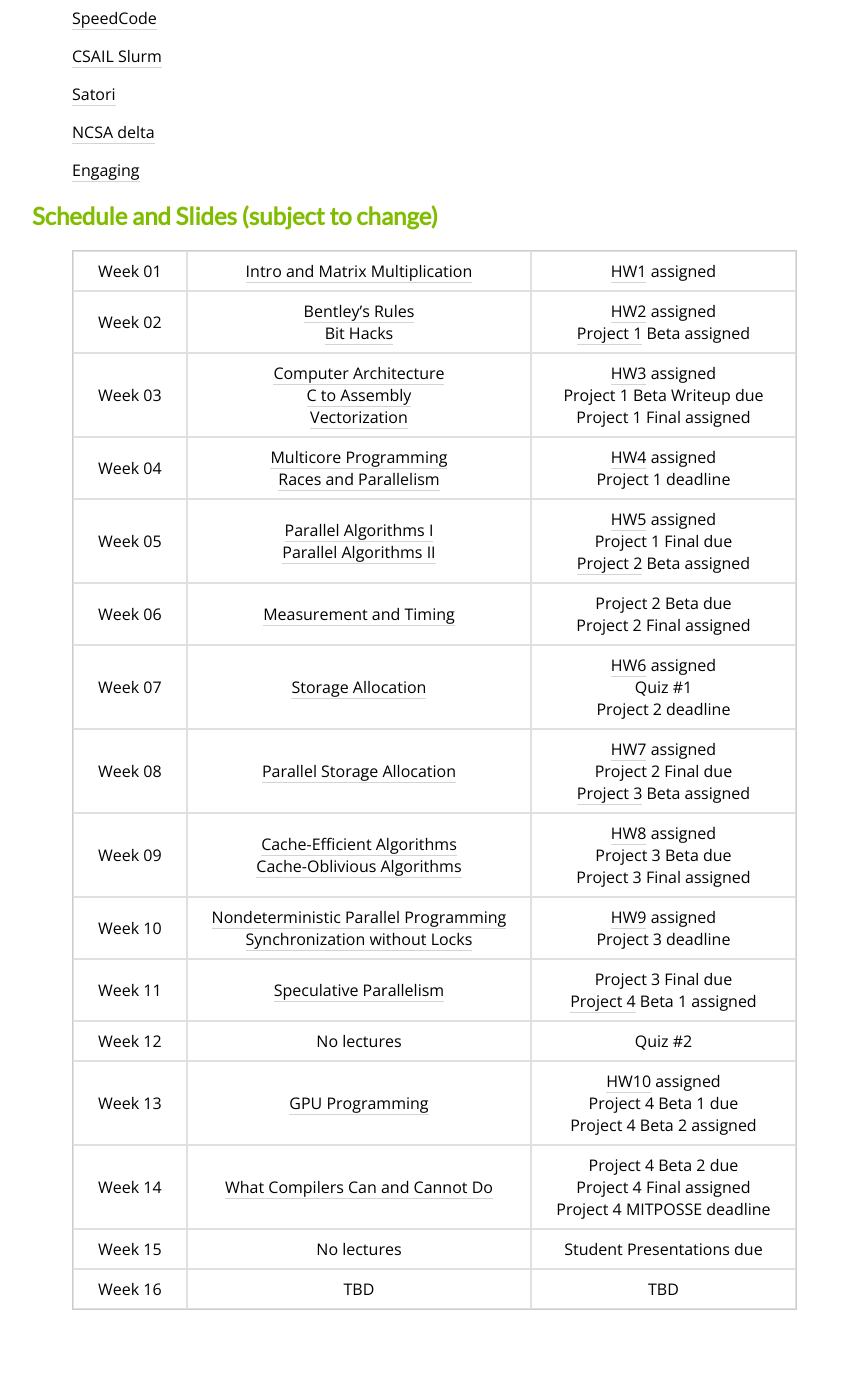
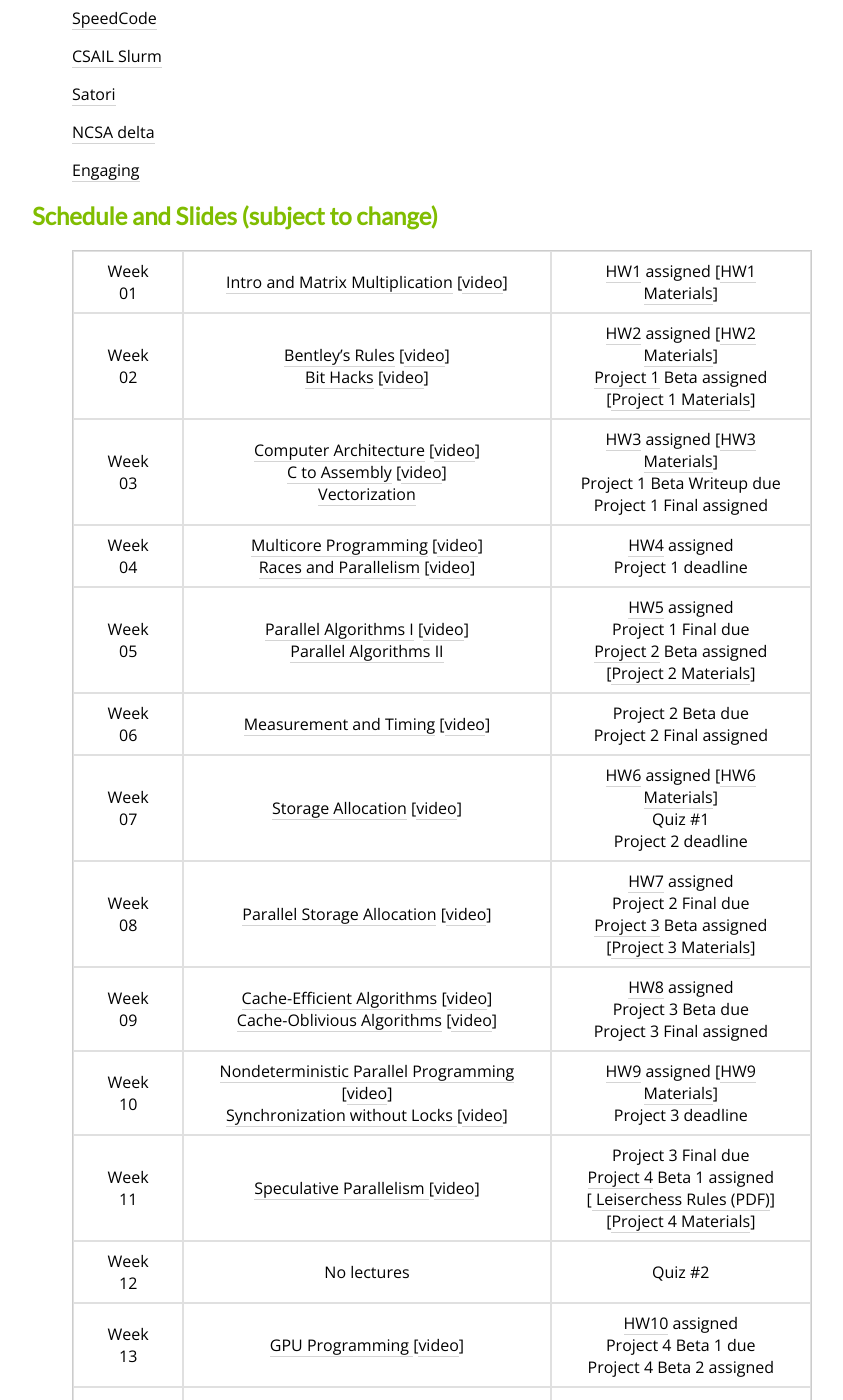
Before and after one commit to chenxuhao/chenxuhao.github.io, a Jekyll site: the page sw-perf-engineering/index.html, which Jekyll copies as it is, in a window 1280 px wide and 1400 px high, scrolled down 1373 px. Shown: the whole window, without its empty margins (208-1051 px from the left). Built offline with Jekyll 4.4.1, drawn with Linux system fonts in a browser that asks for light colours.

Commit message:
add homeworks

```diff
--- a/sw-perf-engineering/index.html
+++ b/sw-perf-engineering/index.html
@@ -140,20 +140,20 @@ Office Hours: Time, Location </h4>
 <h2> Schedule and Slides (subject to change)</h2>
 
 <table cellspacing="0">
-<tr> <td> Week 01 </td> <td> <a href="Lecture01.pdf">Intro and Matrix Multiplication</a> </td> <td> <a href="hw1.pdf">HW1</a> assigned </td> </tr>
-<tr> <td> Week 02 </td> <td> <a href="Lecture02.pdf">Bentley’s Rules</a> <br> <a href="Lecture03.pdf">Bit Hacks</a> </td> <td> <a href="hw2.pdf">HW2</a> assigned <br> <a href="project1.pdf">Project 1</a> Beta assigned </td> </tr>
-<tr> <td> Week 03 </td> <td> <a href="Lecture04.pdf">Computer Architecture</a> <br> <a href="Lecture05.pdf">C to Assembly</a> <br> <a href="Lecture06.pdf">Vectorization</a> </td> <td> <a href="hw3.pdf">HW3</a> assigned <br> Project 1 Beta Writeup due <br> Project 1 Final assigned </td> </tr>
-<tr> <td> Week 04 </td> <td> <a href="Lecture07.pdf">Multicore Programming</a> <br> <a href="Lecture08.pdf">Races and Parallelism</a> </td> <td> <a href="hw4.pdf">HW4</a> assigned <br> Project 1 deadline </td> </tr>
-<tr> <td> Week 05 </td> <td> <a href="Lecture09.pdf">Parallel Algorithms I</a> <br> <a href="Lecture10.pdf">Parallel Algorithms II</a> </td> <td> <a href="hw5.pdf">HW5</a> assigned <br> Project 1 Final due <br> <a href="project2.pdf">Project 2</a> Beta assigned </td> </tr>
-<tr> <td> Week 06 </td> <td> <a href="Lecture11.pdf">Measurement and Timing</a> </td> <td> Project 2 Beta due <br> Project 2 Final assigned </td> </tr>
-<tr> <td> Week 07 </td> <td> <a href="Lecture12.pdf">Storage Allocation</a> </td> <td> <a href="hw6.pdf">HW6</a> assigned <br> Quiz #1 <br> Project 2 deadline </td> </tr>
-<tr> <td> Week 08 </td> <td> <a href="Lecture13.pdf">Parallel Storage Allocation</a> </td> <td> <a href="hw7.pdf">HW7</a> assigned <br> Project 2 Final due <br> <a href="project3.pdf">Project 3</a> Beta assigned </td> </tr>
-<tr> <td> Week 09 </td> <td> <a href="Lecture14.pdf">Cache-Efficient Algorithms</a> <br> <a href="Lecture15.pdf">Cache-Oblivious Algorithms</a> </td> <td> <a href="hw8.pdf">HW8</a> assigned <br> Project 3 Beta due <br> Project 3 Final assigned </td>  </tr>
-<tr> <td> Week 10 </td> <td> <a href="Lecture16.pdf">Nondeterministic Parallel Programming </a> <br> <a href="Lecture17.pdf">Synchronization without Locks </a> </td> <td> <a href="hw9.pdf">HW9</a> assigned <br> Project 3 deadline </td> </tr>
-<tr> <td> Week 11 </td> <td> <a href="Lecture18.pdf">Speculative Parallelism </a> </td> <td> Project 3 Final due <br> <a href="project4.pdf">Project 4</a> Beta 1 assigned </td> </tr>
+<tr> <td> Week 01 </td> <td> <a href="Lecture01.pdf">Intro and Matrix Multiplication</a> [<a href="https://ocw.mit.edu/courses/6-172-performance-engineering-of-software-systems-fall-2018/resources/lecture-1-intro-and-matrix-multiplication/">video</a>] </td> <td> <a href="hw1.pdf">HW1</a> assigned [<a href="https://ocw.mit.edu/courses/6-172-performance-engineering-of-software-systems-fall-2018/resources/mit6_172f18_hw1/">HW1 Materials</a>] </td> </tr>
+<tr> <td> Week 02 </td> <td> <a href="Lecture02.pdf">Bentley’s Rules</a> [<a href="https://ocw.mit.edu/courses/6-172-performance-engineering-of-software-systems-fall-2018/resources/lecture-2-bentley-rules-for-optimizing-work/">video</a>] <br> <a href="Lecture03.pdf">Bit Hacks</a> [<a href="https://ocw.mit.edu/courses/6-172-performance-engineering-of-software-systems-fall-2018/resources/lecture-3-bit-hacks/">video</a>] </td> <td> <a href="hw2.pdf">HW2</a> assigned [<a href="https://ocw.mit.edu/courses/6-172-performance-engineering-of-software-systems-fall-2018/resources/mit6_172f18_hw2/">HW2 Materials</a>] <br> <a href="project1.pdf">Project 1</a> Beta assigned <br> [<a href="https://ocw.mit.edu/courses/6-172-performance-engineering-of-software-systems-fall-2018/resources/mit6_172f18-project1/">Project 1 Materials</a>] </td> </tr>
+<tr> <td> Week 03 </td> <td> <a href="Lecture04.pdf">Computer Architecture</a> [<a href="https://ocw.mit.edu/courses/6-172-performance-engineering-of-software-systems-fall-2018/resources/lecture-4-assembly-language-computer-architecture/">video</a>] <br> <a href="Lecture05.pdf">C to Assembly</a> [<a href="https://ocw.mit.edu/courses/6-172-performance-engineering-of-software-systems-fall-2018/resources/lecture-5-c-to-assembly/">video</a>] <br> <a href="Lecture06.pdf">Vectorization</a> </td> <td> <a href="hw3.pdf">HW3</a> assigned [<a href="https://ocw.mit.edu/courses/6-172-performance-engineering-of-software-systems-fall-2018/resources/mit6_172f18_hw3/">HW3 Materials</a>] <br> Project 1 Beta Writeup due <br> Project 1 Final assigned </td> </tr>
+<tr> <td> Week 04 </td> <td> <a href="Lecture07.pdf">Multicore Programming</a> [<a href="https://ocw.mit.edu/courses/6-172-performance-engineering-of-software-systems-fall-2018/resources/lecture-6-multicore-programming/">video</a>] <br> <a href="Lecture08.pdf">Races and Parallelism</a> [<a href="https://ocw.mit.edu/courses/6-172-performance-engineering-of-software-systems-fall-2018/resources/lecture-7-races-and-parallelism/">video</a>] </td> <td> <a href="hw4.pdf">HW4</a> assigned <br> Project 1 deadline </td> </tr>
+<tr> <td> Week 05 </td> <td> <a href="Lecture09.pdf">Parallel Algorithms I</a> [<a href="https://ocw.mit.edu/courses/6-172-performance-engineering-of-software-systems-fall-2018/resources/lecture-8-analysis-of-multithreaded-algorithms/">video</a>] <br> <a href="Lecture10.pdf">Parallel Algorithms II</a> </td> <td> <a href="hw5.pdf">HW5</a> assigned <br> Project 1 Final due <br> <a href="project2.pdf">Project 2</a> Beta assigned <br> [<a href="https://ocw.mit.edu/courses/6-172-performance-engineering-of-software-systems-fall-2018/resources/mit6_172f18-project2/">Project 2 Materials</a>] </td> </tr>
+<tr> <td> Week 06 </td> <td> <a href="Lecture11.pdf">Measurement and Timing</a> [<a href="https://ocw.mit.edu/courses/6-172-performance-engineering-of-software-systems-fall-2018/resources/lecture-10-measurement-and-timing/">video</a>] </td> <td> Project 2 Beta due <br> Project 2 Final assigned </td> </tr>
+<tr> <td> Week 07 </td> <td> <a href="Lecture12.pdf">Storage Allocation</a> [<a href="https://ocw.mit.edu/courses/6-172-performance-engineering-of-software-systems-fall-2018/resources/lecture-11-storage-allocation/">video</a>] </td> <td> <a href="hw6.pdf">HW6</a> assigned [<a href="https://ocw.mit.edu/courses/6-172-performance-engineering-of-software-systems-fall-2018/resources/mit6_172f18_hw7/">HW6 Materials</a>] <br> Quiz #1 <br> Project 2 deadline </td> </tr>
+<tr> <td> Week 08 </td> <td> <a href="Lecture13.pdf">Parallel Storage Allocation</a> [<a href="https://ocw.mit.edu/courses/6-172-performance-engineering-of-software-systems-fall-2018/resources/lecture-12-parallel-storage-allocation/">video</a>] </td> <td> <a href="hw7.pdf">HW7</a> assigned <br> Project 2 Final due <br> <a href="project3.pdf">Project 3</a> Beta assigned  <br> [<a href="https://ocw.mit.edu/courses/6-172-performance-engineering-of-software-systems-fall-2018/resources/mit6_172f18-project3/">Project 3 Materials</a>] </td> </tr>
+<tr> <td> Week 09 </td> <td> <a href="Lecture14.pdf">Cache-Efficient Algorithms</a> [<a href="https://ocw.mit.edu/courses/6-172-performance-engineering-of-software-systems-fall-2018/resources/lecture-14-caching-and-cache-efficient-algorithms/">video</a>] <br> <a href="Lecture15.pdf">Cache-Oblivious Algorithms</a> [<a href="https://ocw.mit.edu/courses/6-172-performance-engineering-of-software-systems-fall-2018/resources/lecture-15-cache-oblivious-algorithms/">video</a>] </td> <td> <a href="hw8.pdf">HW8</a> assigned <br> Project 3 Beta due <br> Project 3 Final assigned </td>  </tr>
+<tr> <td> Week 10 </td> <td> <a href="Lecture16.pdf">Nondeterministic Parallel Programming </a> [<a href="https://ocw.mit.edu/courses/6-172-performance-engineering-of-software-systems-fall-2018/resources/lecture-16-nondeterministic-parallel-programming/">video</a>] <br> <a href="Lecture17.pdf">Synchronization without Locks </a> [<a href="https://ocw.mit.edu/courses/6-172-performance-engineering-of-software-systems-fall-2018/resources/lecture-17-synchronization-without-locks/">video</a>] </td> <td> <a href="hw9.pdf">HW9</a> assigned [<a href="https://ocw.mit.edu/courses/6-172-performance-engineering-of-software-systems-fall-2018/resources/mit6_172f18_hw9/">HW9 Materials</a>] <br> Project 3 deadline </td> </tr>
+<tr> <td> Week 11 </td> <td> <a href="Lecture18.pdf">Speculative Parallelism </a> [<a href="https://ocw.mit.edu/courses/6-172-performance-engineering-of-software-systems-fall-2018/resources/lecture-20-speculative-parallelism-leiserchess/">video</a>] </td> <td> Project 3 Final due <br> <a href="project4.pdf">Project 4</a> Beta 1 assigned <br> [<a href="https://ocw.mit.edu/courses/6-172-performance-engineering-of-software-systems-fall-2018/pages/projects/#:~:text=Leiserchess%20Rules%C2%A0(PDF)">	Leiserchess Rules (PDF)</a>] <br> [<a href="https://ocw.mit.edu/courses/6-172-performance-engineering-of-software-systems-fall-2018/resources/mit6_172f18-project4/">Project 4 Materials</a>] </td> </tr>
 <tr> <td> Week 12 </td> <td> No lectures </td> <td> Quiz #2 </td> </tr>
-<tr> <td> Week 13 </td> <td> <a href="Lecture19.pdf">GPU Programming </a> </td> <td> <a href="hw10.pdf">HW10</a> assigned <br> Project 4 Beta 1 due <br> Project 4 Beta 2 assigned </td> </tr>
-<tr> <td> Week 14 </td> <td> <a href="Lecture20.pdf">What Compilers Can and Cannot Do </a> </td> <td> Project 4 Beta 2 due <br> Project 4 Final assigned <br> Project 4 MITPOSSE deadline </td> </tr>
+<tr> <td> Week 13 </td> <td> <a href="Lecture19.pdf">GPU Programming </a> [<a href="">video</a>] </td> <td> <a href="hw10.pdf">HW10</a> assigned <br> Project 4 Beta 1 due <br> Project 4 Beta 2 assigned </td> </tr>
+<tr> <td> Week 14 </td> <td> <a href="Lecture20.pdf">What Compilers Can and Cannot Do </a> [<a href="https://ocw.mit.edu/courses/6-172-performance-engineering-of-software-systems-fall-2018/resources/lecture-9-what-compilers-can-and-cannot-do/">video</a>] </td> <td> Project 4 Beta 2 due <br> Project 4 Final assigned <br> Project 4 MITPOSSE deadline </td> </tr>
 <tr> <td> Week 15 </td> <td> No lectures </td> <td> Student Presentations due </td> </tr>
 <tr> <td> Week 16 </td> <td> TBD </td> <td> TBD </td> </tr>
 
```
Also changed, not shown: 2 other files.
